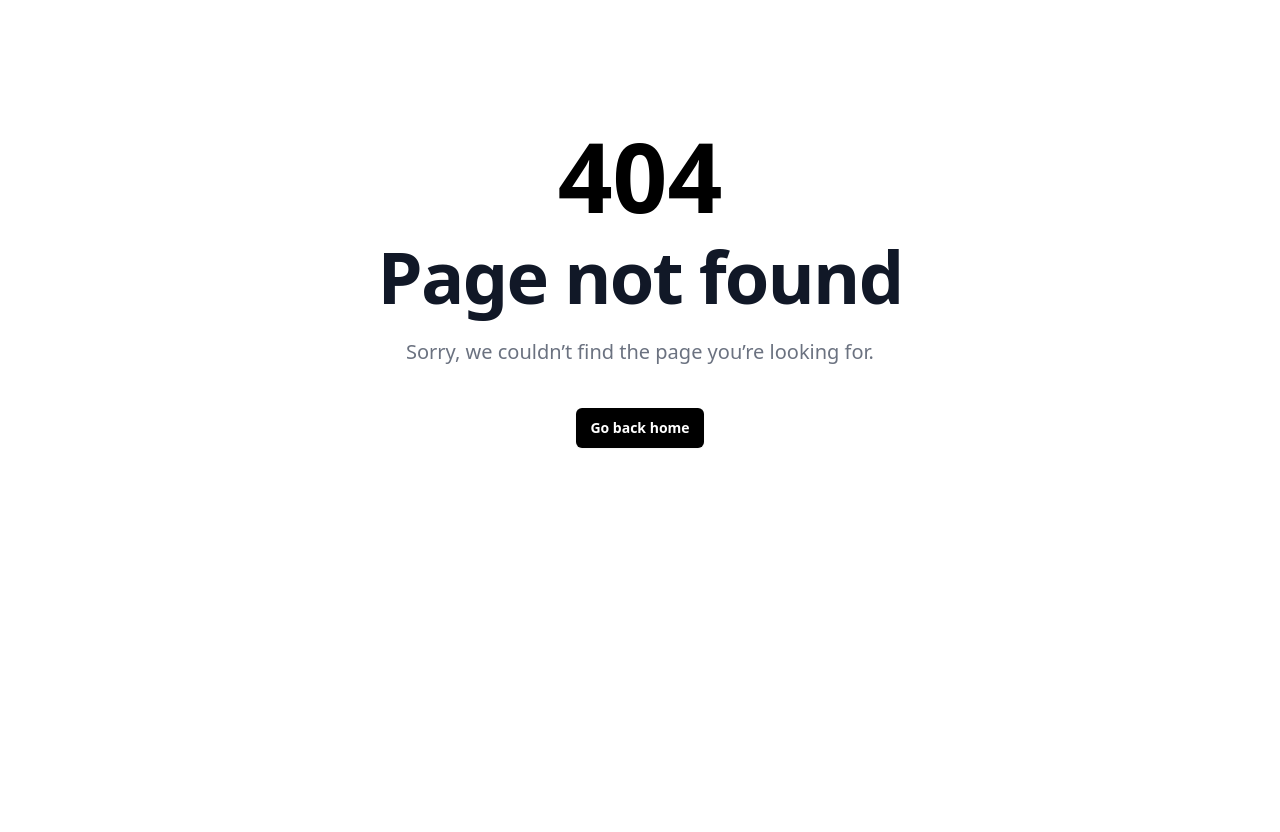
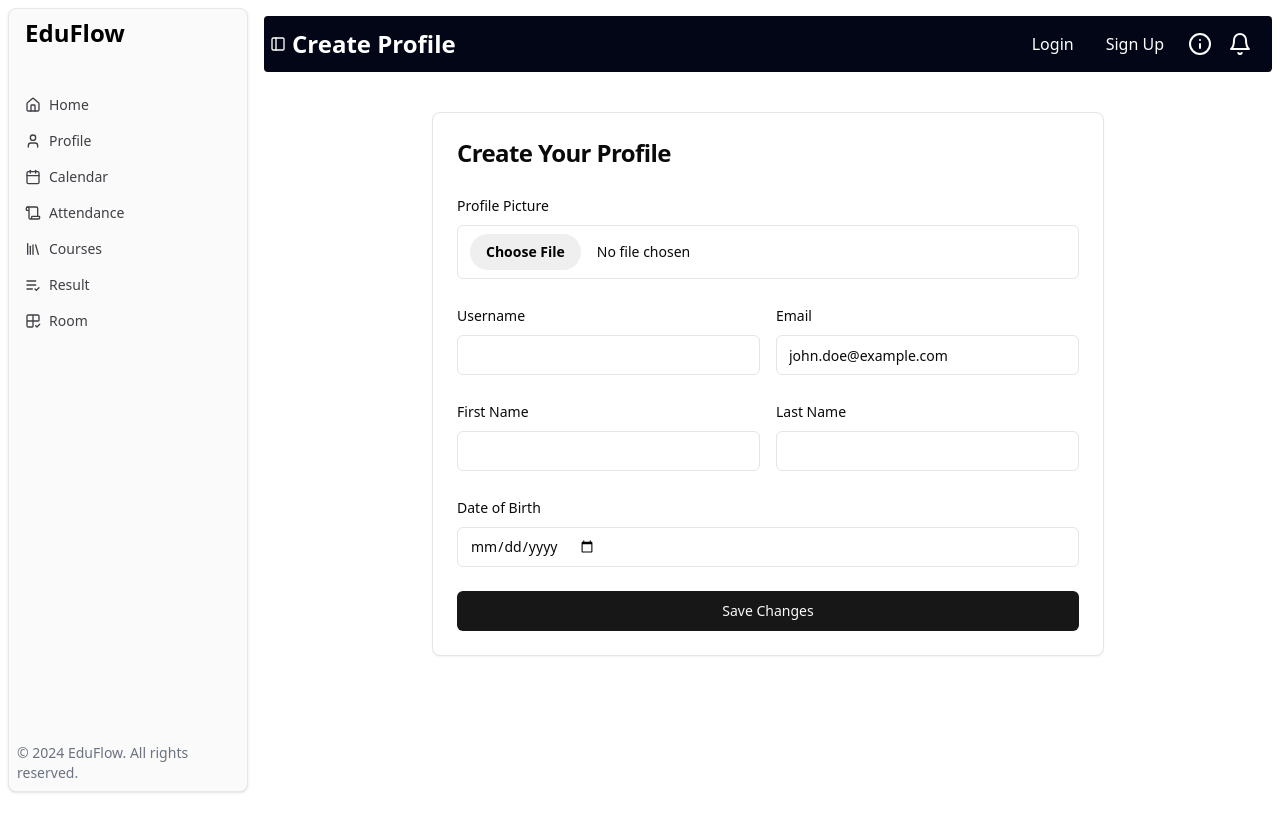
Before and after one commit to Darker98/EduFlow, a React (Vite) app in the folder client/: page /create/profile in a window 1280 px wide. Before the commit this address had no page. Shown: the top 832 px of the page. Before the commit the page ends 800 px from the top, so only its background shows below. Built offline with nearby package versions, Linux system fonts and the light colour scheme.

Commit message:
Create CreateProfile Page

```diff
--- a/client/src/App.jsx
+++ b/client/src/App.jsx
@@ -1,40 +1,37 @@
-import React from "react";
-import HomePage from "./pages/HomePage";
-import Login from "./pages/Login";
-import SignUp from "./pages/Signup";
-import ProfilePage from "./pages/ProfilePage";
-import EditProfilePage from "./pages/EditProfilePage";
-import NotFound from "./pages/NotFound";
-import { Routes, Route } from "react-router-dom";
-import Attendance from "./pages/Attendance";
-import Results from "./pages/Results";
-import Classwork from "./pages/Classwork";
-import Room from "./pages/Room";
-import Spinner from "./components/Spinner";
-import { useSelector } from "react-redux";
+import React from 'react'
+import HomePage from './pages/HomePage'
+import Login from './pages/Login'
+import SignUp from './pages/Signup'
+import ProfilePage from './pages/ProfilePage'
+import EditProfilePage from './pages/EditProfilePage'
+import CreateProfilePage from './pages/CreateProfilePage'
+import NotFound from './pages/NotFound'
+import { Routes, Route } from 'react-router-dom'
+import Attendance from './pages/Attendance'
+import Results from './pages/Results'
+import Classwork from './pages/Classwork'
+import Room from './pages/Room'
+
 
 const App = () => {
-  const { isloading } = useSelector((state) => state.loading);
   return (
     <>
-      {isloading ? (
-        <Spinner />
-      ) : (
-        <Routes>
-          <Route path="/" element={<HomePage />} />
-          <Route path="/profile" element={<ProfilePage />} />
-          <Route path="/edit-profile" element={<EditProfilePage />} />
-          <Route path="/login" element={<Login />} />
-          <Route path="/signup" element={<SignUp />} />
-          <Route path="/room" element={<Room />} />
-          <Route path="/attendance" element={<Attendance />} />
-          <Route path="/result" element={<Results />} />
-          <Route path="/classwork" element={<Classwork />} />
-          <Route path="/*" element={<NotFound />} />
-        </Routes>
-      )}
+      <Routes>
+        <Route path='/' element={<HomePage />} />
+        <Route path='/profile' element={<ProfilePage />} />
+        <Route path='/edit/profile' element={<EditProfilePage />} />
+        <Route path='/create/profile' element={<CreateProfilePage />} />
+        <Route path='/login' element={<Login />} />
+        <Route path='/signup' element={<SignUp />} />
+        <Route path='/room' element={<Room />} />
+        <Route path='/attendance' element={<Attendance />} />
+        <Route path='/result' element={<Results />} />
+        <Route path='/classwork' element={<Classwork />} />
+        <Route path='/*' element={<NotFound />} />
+      </Routes>
+
     </>
-  );
-};
+  )
+}
 
-export default App;
+export default App
--- /dev/null
+++ b/client/src/components/CreateProfileForm.jsx
@@ -0,0 +1,150 @@
+import React, { useState } from 'react'
+import { useNavigate } from 'react-router-dom'
+import { Button } from "@/components/ui/button"
+import { Card, CardContent, CardHeader, CardTitle } from "@/components/ui/card"
+import { Input } from "@/components/ui/input"
+import { Label } from "@/components/ui/label"
+
+export default function EditProfilePage() {
+    const navigate = useNavigate()
+    const [username, setUsername] = useState('')
+    const [email, setEmail] = useState('john.doe@example.com')
+    const [firstName, setFirstName] = useState('')
+    const [lastName, setLastName] = useState('')
+    const [dateOfBirth, setDateOfBirth] = useState('')
+    const [profilePicture, setProfilePicture] = useState(null)
+    const [profilePicturePreview, setProfilePicturePreview] = useState(null)
+
+    const handleProfilePictureChange = (e) => {
+        if (e.target.files && e.target.files[0]) {
+            const file = e.target.files[0];
+            setProfilePicture(file);
+            setProfilePicturePreview(URL.createObjectURL(file));
+        }
+    };
+
+    const handleDeleteProfilePicture = () => {
+        setProfilePicture(null);
+        setProfilePicturePreview(null);
+    };
+
+    const handleSubmit = (e) => {
+        e.preventDefault();
+
+        // Have to impplement
+        const formData = new FormData();
+        formData.append('username', username);
+        formData.append('email', email);
+        formData.append('firstName', firstName);
+        formData.append('lastName', lastName);
+        formData.append('dateOfBirth', dateOfBirth);
+        if (profilePicture) {
+            formData.append('profilePicture', profilePicture);
+        }
+        console.log('Form submitted:', Object.fromEntries(formData));
+        navigate('/profile');
+    };
+
+
+    return (
+        <div className="min-h-screen bg-background w-full">
+            <main className="container mx-auto px-4 py-8">
+                <Card className="w-full max-w-2xl mx-auto">
+                    <CardHeader className="pb-6">
+                        <CardTitle className="text-2xl font-semibold">Create Your Profile</CardTitle>
+                    </CardHeader>
+                    <CardContent>
+                        <form onSubmit={handleSubmit} className="space-y-6">
+                            <div className="space-y-2">
+                                <Label htmlFor="profilePicture">Profile Picture</Label>
+                                <div className="flex items-center space-x-4">
+                                    {profilePicturePreview && (
+                                        <div className="relative group">
+                                            <img
+                                                src={profilePicturePreview}
+                                                alt="Profile picture preview"
+                                                width={100}
+                                                height={100}
+                                                className="rounded-full object-cover"
+                                            />
+                                            <button
+                                                type="button"
+                                                onClick={handleDeleteProfilePicture}
+                                                className="absolute top-0 right-0 bg-red-500 text-white rounded-full p-1 opacity-0 group-hover:opacity-100 transition-opacity"
+                                                aria-label="Delete profile picture"
+                                            >
+                                                <svg xmlns="http://www.w3.org/2000/svg" width="20" height="20" viewBox="0 0 24 24" fill="none" stroke="currentColor" strokeWidth="2" strokeLinecap="round" strokeLinejoin="round">
+                                                    <path d="M18 6L6 18M6 6l12 12"></path>
+                                                </svg>
+                                            </button>
+                                        </div>
+                                    )}
+                                    <Input
+                                        id="profilePicture"
+                                        type="file"
+                                        accept="image/*"
+                                        onChange={handleProfilePictureChange}
+                                        className="h-15 file:mr-4 file:py-2 file:px-4 file:rounded-full file:border-0 file:cursor-pointer file:text-sm file:font-semibold file:bg-primary file:text-primary-foreground hover:file:bg-primary/90"
+                                    />
+                                </div>
+                            </div>
+                            <div className="grid grid-cols-1 sm:grid-cols-2 gap-4">
+                                <div className="space-y-2">
+                                    <Label htmlFor="username">Username</Label>
+                                    <Input
+                                        id="username"
+                                        value={username}
+                                        onChange={(e) => setUsername(e.target.value)}
+                                        required
+                                    />
+                                </div>
+                                <div className="space-y-2">
+                                    <Label htmlFor="email">Email</Label>
+                                    <Input
+                                        id="email"
+                                        type="email"
+                                        value={email}
+                                        onChange={(e) => setEmail(e.target.value)}
+                                        required
+                                    />
+                                </div>
+                            </div>
+                            <div className="grid grid-cols-1 sm:grid-cols-2 gap-4">
+                                <div className="space-y-2">
+                                    <Label htmlFor="firstName">First Name</Label>
+                                    <Input
+                                        id="firstName"
+                                        value={firstName}
+                                        onChange={(e) => setFirstName(e.target.value)}
+                                        required
+                                    />
+                                </div>
+                                <div className="space-y-2">
+                                    <Label htmlFor="lastName">Last Name</Label>
+                                    <Input
+                                        id="lastName"
+                                        value={lastName}
+                                        onChange={(e) => setLastName(e.target.value)}
+                                        required
+                                    />
+                                </div>
+                            </div>
+                            <div className="space-y-2">
+                                <Label htmlFor="dateOfBirth">Date of Birth</Label>
+                                <Input
+                                    id="dateOfBirth"
+                                    type="date"
+                                    value={dateOfBirth}
+                                    onChange={(e) => setDateOfBirth(e.target.value)}
+                                />
+                            </div>
+                            <Button type="submit" className="w-full">
+                                Save Changes
+                            </Button>
+                        </form>
+                    </CardContent>
+                </Card>
+            </main>
+        </div>
+    )
+}
--- /dev/null
+++ b/client/src/pages/CreateProfilePage.jsx
@@ -0,0 +1,16 @@
+import Layout from "../components/Layout";
+import CreateProfileForm from "../components/CreateProfileForm";
+
+const EditProfilePage = () => {
+    return (
+        <div>
+            <Layout>
+                <div className="flex h-screen">
+                    <CreateProfileForm />
+                </div>
+            </Layout>
+        </div>
+    );
+}
+
+export default EditProfilePage;
```
